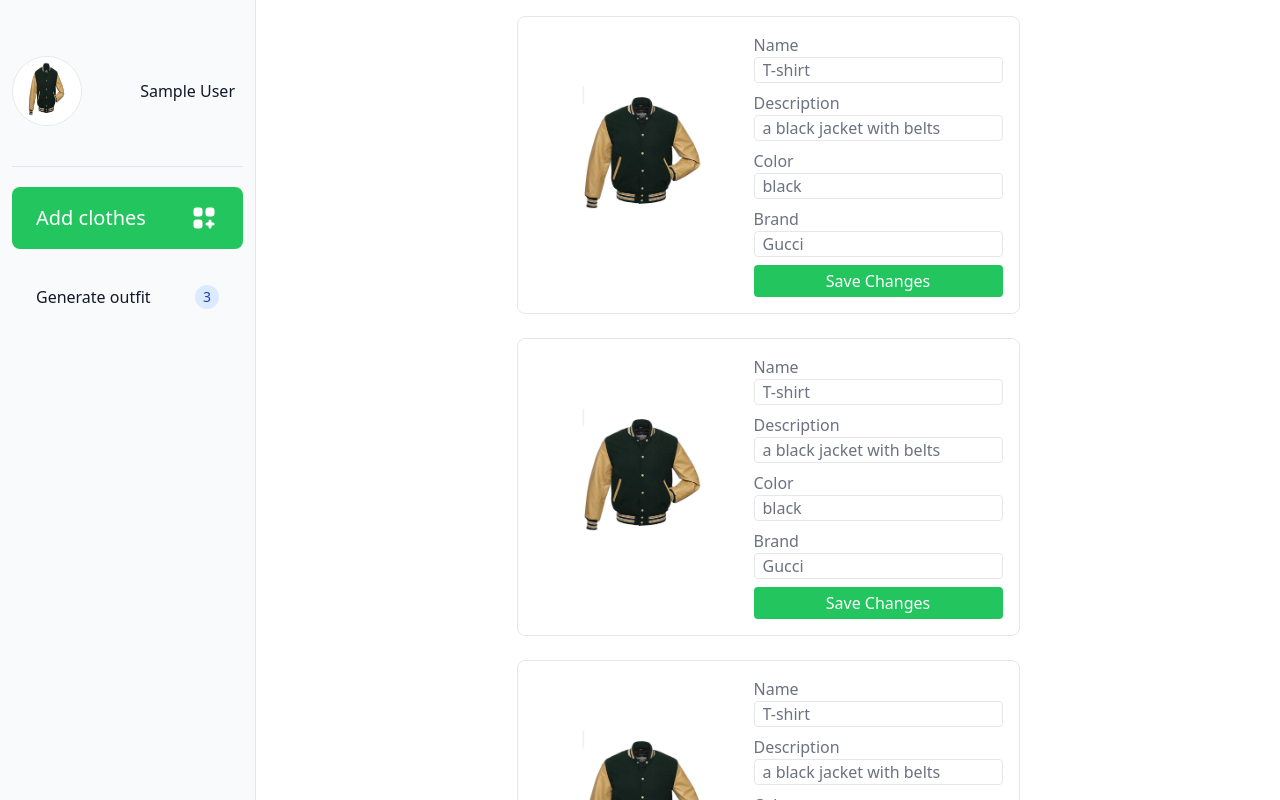
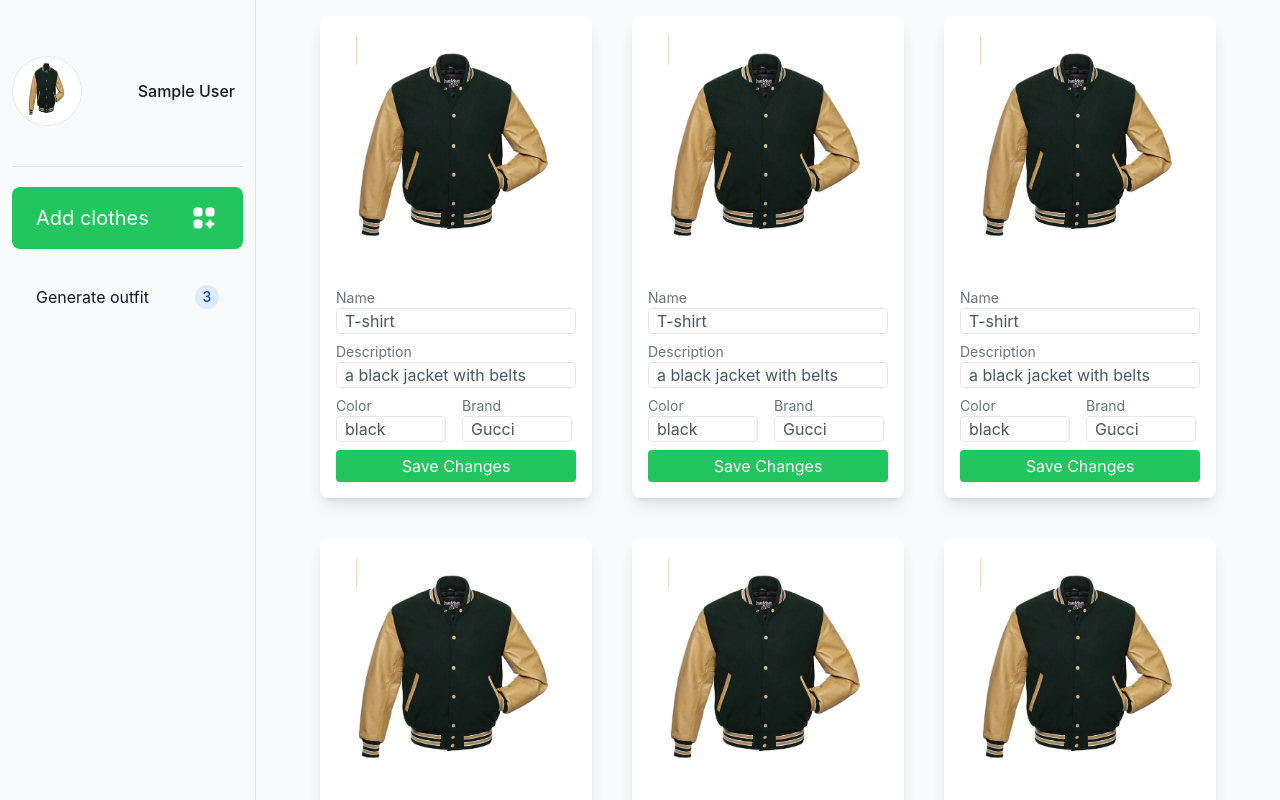
Before and after one commit to dawkaka/stylist_ai, a Next.js app: page /wardrobe in a window 1280 px wide. Built offline with nearby package versions, Linux system fonts and the light colour scheme; no server answers; sample sign-in values are in the browser's storage.

Commit message:
items done, next api calls

```diff
--- a/components/Item.tsx
+++ b/components/Item.tsx
@@ -2,6 +2,7 @@ import axios, { AxiosError, AxiosResponse } from "axios";
 import React, { useState } from "react";
 import { useMutation } from "react-query";
 import { Clothing } from "../types";
+import { Input, Label } from "./misc";
 
 
 
@@ -28,20 +29,19 @@ const ClothingItem: React.FC<Clothing> = (clothing) => {
     };
 
     return (
-        <div className="flex flex-col md:flex-row rounded-lg items-center p-4 justify-center bg-white border">
+        <div className="flex flex-col shadow-lg rounded-lg items-center p-4 justify-center bg-white">
             <img src={clothing.image} alt={clothing.name}
                 onClick={() => setEdit(true)}
-                className="w-[90%] sm:w-[220px] mb-4"
+                className="max-[574px]:h-[80vw] max-[574px]:w-[80vw] h-[240px] w-[240px] mb-4"
                 style={{
                     objectFit: "cover"
-
                 }}
             />
-            <div className="grid grid-cols-2 sm:flex sm:flex-col gap-2 text-gray-500">
+            <div className="flex flex-col gap-2 max-[574px]:w-[80vw]  w-[240px]">
                 <div className="flex flex-col">
-                    <label htmlFor={`name-${clothing.id}`}>Name</label>
-                    <input
-                        className="border rounded px-2"
+                    <Label htmlFor={`name-${clothing.id}`} label="Name" />
+                    <Input
+                        placeholder="eg: T-shirt, jacket, dress, heels, sneaker etc."
                         id={`name-${clothing.id}`}
                         type="text"
                         value={name}
@@ -49,36 +49,45 @@ const ClothingItem: React.FC<Clothing> = (clothing) => {
                     />
                 </div>
                 <div className="flex flex-col">
-                    <label htmlFor={`description-${clothing.id}`}>Description</label>
-                    <input
-                        className="border rounded px-2"
+                    <Label htmlFor={`description-${clothing.id}`} label="Description" />
+                    <Input
+                        placeholder="A black jacket with long gold colored sleeves"
                         id={`description-${clothing.id}`}
                         type="text"
                         value={description}
-                        onChange={(e) => setDescription(e.target.value)}
+                        onChange={(e) => setName(e.target.value)}
                     />
+
                 </div>
-
-                <div className="flex flex-col">
-                    <label htmlFor={`color-${clothing.id}`}>Color</label>
-                    <input
-                        className="border rounded px-2"
+                <div className="flex gap-4 w-full">
+                    <div
+                        className="flex flex-col"
+                        style={{ width: "110px" }}
+                    >
+                        <Label htmlFor={`color-${clothing.id}`} label="Color" />
+                        <Input
+                            placeholder="white, black, red, pink"
                             id={`color-${clothing.id}`}
                             type="text"
                             value={color}
                             onChange={(e) => setColor(e.target.value)}
                         />
                     </div>
-                <div className="flex flex-col">
-                    <label htmlFor={`brand-${clothing.id}`}>Brand</label>
-                    <input
-                        className="border rounded px-2"
+                    <div
+                        className="flex flex-col"
+                        style={{ width: "110px" }}
+                    >
+                        <Label htmlFor={`brand-${clothing.id}`} label="Brand" />
+                        <Input
+                            placeholder="e.g Gucci, Lacorste, Loui vuitton"
                             id={`brand-${clothing.id}`}
                             type="text"
                             value={brand}
                             onChange={(e) => setBrand(e.target.value)}
                         />
                     </div>
+                </div>
+
 
                 {/* add other input fields for other fields in prisma schema */}
                 <div className="flex flex-col">
@@ -91,7 +100,7 @@ const ClothingItem: React.FC<Clothing> = (clothing) => {
 
                 </div>
             </div>
-        </div>
+        </div >
     );
 };
 
--- /dev/null
+++ b/components/misc.tsx
@@ -0,0 +1,26 @@
+import { ChangeEvent } from "react"
+
+export const Label: React.FC<{ label: string, htmlFor: string }> = ({ label, htmlFor }) => {
+    return (
+        <label
+            className="text-sm text-gray-500"
+            htmlFor={htmlFor}
+        >
+            {label}
+        </label>
+    )
+}
+
+
+export const Input: React.FC<{ onChange: (e: ChangeEvent<HTMLInputElement>) => void, value: string, type: string, id: string, placeholder: string }> = ({ type, onChange, value, placeholder, id }) => {
+    return (
+        <input
+            className="border rounded px-2 text-gray-600 outline-none focus:border-green-500"
+            type={type}
+            value={value}
+            id={id}
+            placeholder={placeholder}
+            onChange={onChange}
+        />
+    )
+}
--- a/pages/wardrobe.tsx
+++ b/pages/wardrobe.tsx
@@ -55,7 +55,7 @@ export default function Wardrobe({ user }: InferGetServerSidePropsType<typeof ge
                 </div>
             </aside>
 
-            <div className="p-4 sm:ml-64 flex justify-center flex-wrap gap-6">
+            <div className="p-4 sm:ml-64 flex justify-center bg-gray-50 flex-wrap gap-4 sm:gap-10">
                 {
                     new Array(100).fill("s").map((a, ind) => <ClothingItem
                         key={ind}
--- a/styles/globals.css
+++ b/styles/globals.css
@@ -43,6 +43,13 @@ body {
   max-width: 100vw;
   height: 100%;
   overflow-x: hidden;
+  font-family: -apple-system,
+    BlinkMacSystemFont,
+    'Segoe UI',
+    Roboto,
+    Helvetica,
+    Arial,
+    sans-serif;
 }
 
 #__next {
```
Lines whose indentation alone changed are shown as unchanged.
